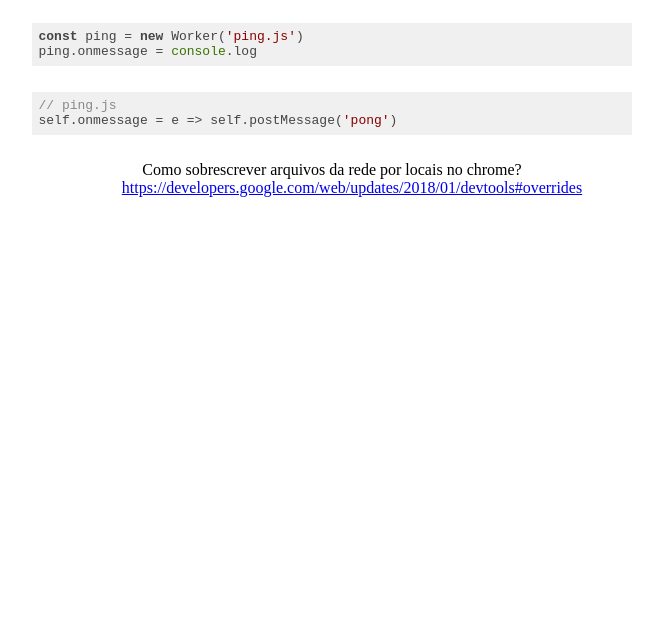
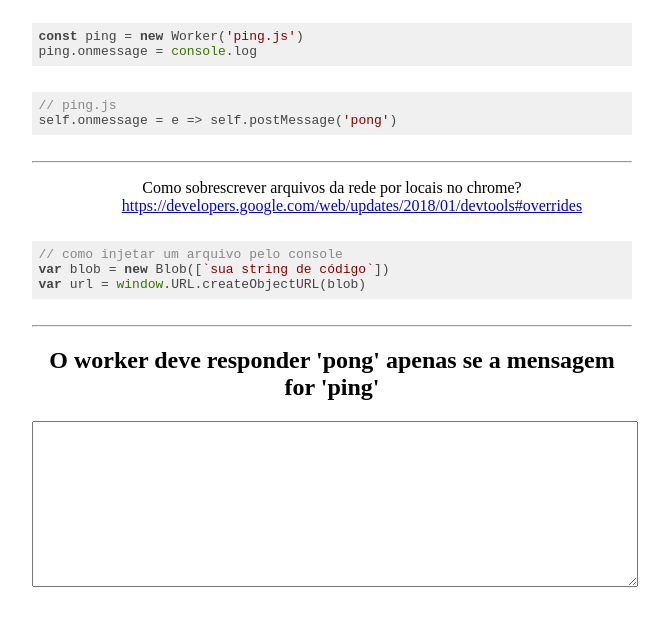
Before and after one commit to futxicaiadatec/minicurso_workerPromise, a plain HTML site: page worker_01.html in a window 1280 px wide. Shown: the part 117-742 px from the top of the page, without its empty margins (308-977 px from the left). Drawn offline with Linux system fonts and the light colour scheme.

Commit message:
w1 com atividade

```diff
--- a/worker_01.html
+++ b/worker_01.html
@@ -25,6 +25,10 @@
       	text-align: left;
       	margin: 2em 0;
       }
+      textarea {
+        width: 100%;
+        height: 12em;
+      }
     </style>
   </head>
   <body>
@@ -34,9 +38,16 @@
 ping.onmessage = console.log</code></pre>
 <pre><code class="javascript">// ping.js
 self.onmessage = e => self.postMessage('pong')</code></pre>
+  <hr>
   <dl>
     <dt>Como sobrescrever arquivos da rede por locais no chrome?</dt>
     <dd><a href="https://developers.google.com/web/updates/2018/01/devtools#overrides">https://developers.google.com/web/updates/2018/01/devtools#overrides</a></dd>
   </dl>
+<pre><code class="javascript">// como injetar um arquivo pelo console
+var blob = new Blob([`sua string de código`])
+var url = window.URL.createObjectURL(blob)</code></pre>
+  <hr>
+  <h2>O worker deve responder 'pong' apenas se a mensagem for 'ping'</h2>
+  <textarea></textarea>
   </body>
 </html>
```
